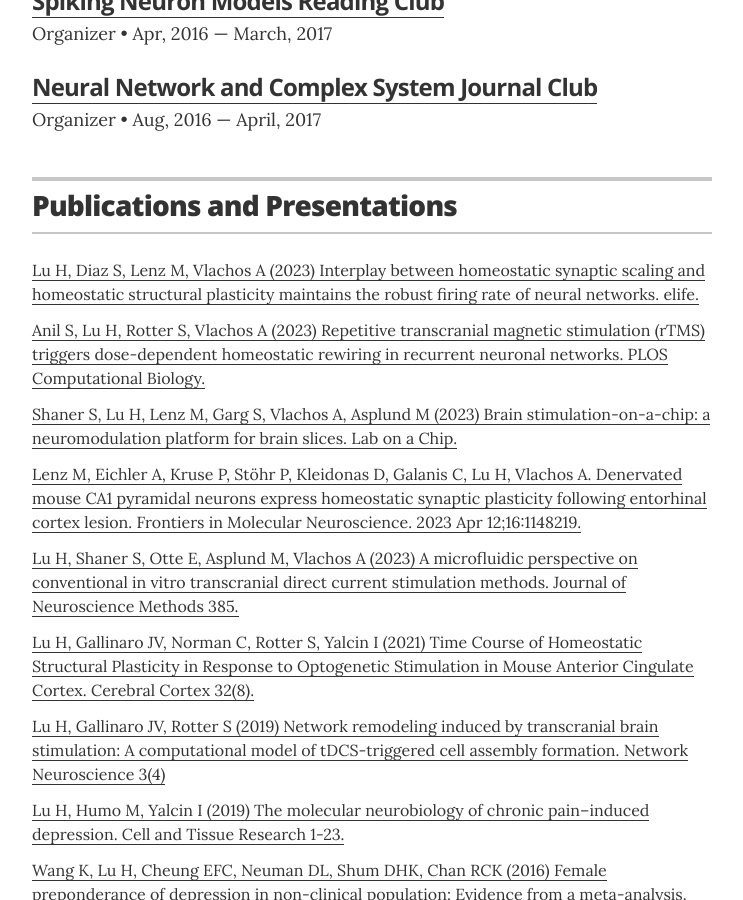
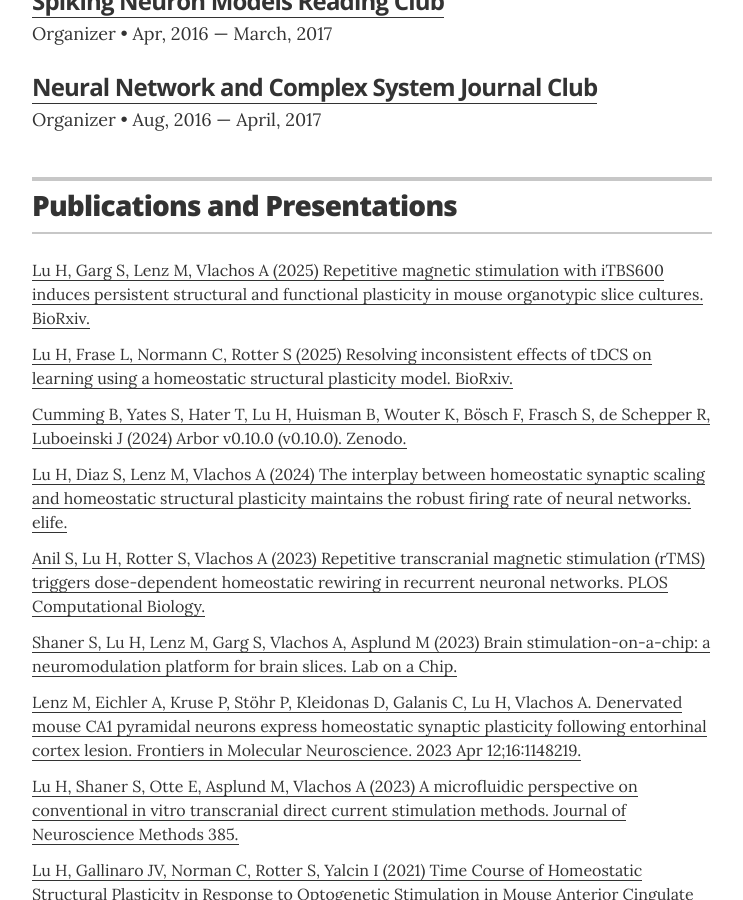
Before and after one commit to ErbB4/erbb4.github.io, a Jekyll site: the page built from index.html, in a window 1280 px wide and 900 px high, scrolled down 1922 px. Shown: the whole window, without its empty margins (268-1011 px from the left). Built offline with Jekyll 4.4.1, drawn with Linux system fonts in a browser that asks for light colours.

Commit message:
Update resume.html

```diff
--- a/_layouts/resume.html
+++ b/_layouts/resume.html
@@ -166,7 +166,12 @@
         </header>
 
         <div class="resume-item">
-          <p class="resume-item-copy"><a href="https://elifesciences.org/reviewed-preprints/88376#tab-content">Lu H, Diaz S, Lenz M, Vlachos A (2023) Interplay between homeostatic synaptic scaling and homeostatic structural plasticity maintains the robust firing rate of neural networks. elife.</a></p>
+          <p class="resume-item-copy"><a href="https://www.biorxiv.org/content/10.1101/2025.02.23.639712v1.abstract">Lu H, Garg S, Lenz M, Vlachos A (2025) Repetitive magnetic stimulation with iTBS600 induces persistent structural and functional plasticity in mouse organotypic slice cultures. BioRxiv.</a></p>
+          <p class="resume-item-copy"><a href="https://www.biorxiv.org/content/10.1101/2025.01.23.634520v1.abstract">Lu H, Frase L, Normann C, Rotter S (2025) Resolving inconsistent effects of tDCS on learning using a homeostatic structural plasticity model. BioRxiv.</a></p>
+          <p class="resume-item-copy"><a href="https://doi.org/10.5281/zenodo.13284789">Cumming B, Yates S, Hater T, Lu H, Huisman B, Wouter K, Bösch F, Frasch S, de Schepper R, Luboeinski J (2024) Arbor v0.10.0 (v0.10.0). Zenodo.</a></p>
+
+
+          <p class="resume-item-copy"><a href="https://elifesciences.org/reviewed-preprints/88376#tab-content">Lu H, Diaz S, Lenz M, Vlachos A (2024) The interplay between homeostatic synaptic scaling and homeostatic structural plasticity maintains the robust firing rate of neural networks. elife.</a></p>
           <p class="resume-item-copy"><a href="https://www.ncbi.nlm.nih.gov/pmc/articles/PMC10055183/">Anil S, Lu H, Rotter S, Vlachos A (2023) Repetitive transcranial magnetic stimulation (rTMS) triggers dose-dependent homeostatic rewiring in recurrent neuronal networks. PLOS Computational Biology.</a></p>
           <p class="resume-item-copy"><a href="https://pubs.rsc.org/en/content/articlelanding/2023/LC/D3LC00492A">Shaner S, Lu H, Lenz M, Garg S, Vlachos A, Asplund M (2023) Brain stimulation-on-a-chip: a neuromodulation platform for brain slices. Lab on a Chip.</a></p>
           <p class="resume-item-copy"><a href="https://www.frontiersin.org/articles/10.3389/fnmol.2023.1148219/full">Lenz M, Eichler A, Kruse P, Stöhr P, Kleidonas D, Galanis C, Lu H, Vlachos A. Denervated mouse CA1 pyramidal neurons express homeostatic synaptic plasticity following entorhinal cortex lesion. Frontiers in Molecular Neuroscience. 2023 Apr 12;16:1148219.</a></p>
```
